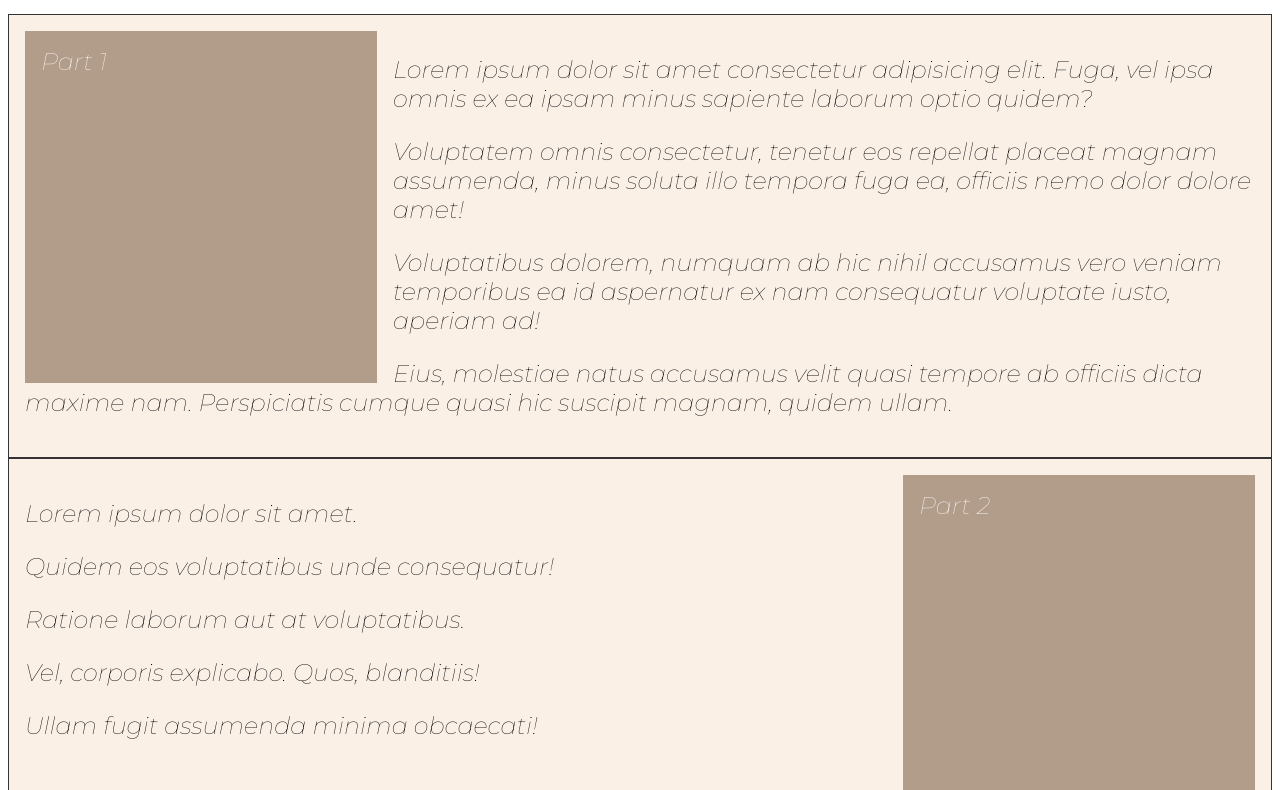
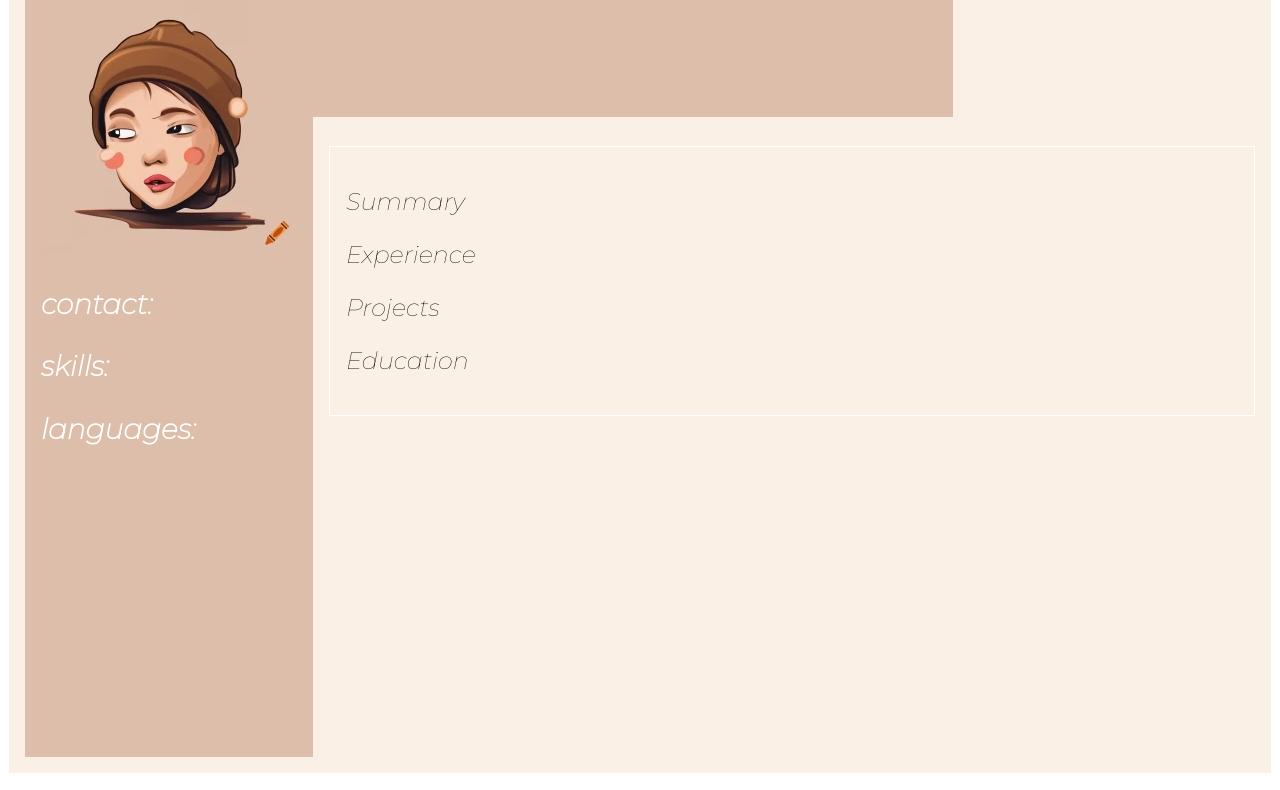
Before and after one commit to nargizxo/rsschool-cv, a plain HTML site: page index.html in a window 1280 px wide. Shown: the part 182-972 px from the top of the page. Drawn offline with Linux system fonts and the light colour scheme.

Commit message:
feat: change html css

```diff
--- a/index.html
+++ b/index.html
@@ -6,26 +6,29 @@
     <title>CV</title>
     <link rel="stylesheet" href="style.css">
     <h1>CV</h1>
-    <h2>Nargiz S.</h2>
 </head>
-
 <body>
     <section>
-    <div class="block left">Part 1</div>
-    <P>Lorem ipsum dolor sit amet consectetur adipisicing elit. Fuga, vel ipsa omnis ex ea ipsam minus sapiente laborum optio quidem?</P>
-    <P>Voluptatem omnis consectetur, tenetur eos repellat placeat magnam assumenda, minus soluta illo tempora fuga ea, officiis nemo dolor dolore amet!</P>
-    <P>Voluptatibus dolorem, numquam ab hic nihil accusamus vero veniam temporibus ea id aspernatur ex nam consequatur voluptate iusto, aperiam ad!</P>
-    <P>Eius, molestiae natus accusamus velit quasi tempore ab officiis dicta maxime nam. Perspiciatis cumque quasi hic suscipit magnam, quidem ullam.</P>
-</section>
-<section>
-    <div class="block right">Part 2</div>
-    <p>Lorem ipsum dolor sit amet.</p>
-    <p>Quidem eos voluptatibus unde consequatur!</p>
-    <p>Ratione laborum aut at voluptatibus.</p>
-    <p>Vel, corporis explicabo. Quos, blanditiis!</p>
-    <p>Ullam fugit assumenda minima obcaecati!</p>
+    <div class="block left">
+        <p>
+            <img
+            class="picture"
+            src="./pics/01.webp"
+            alt="loser" />
+        </p>
+        <p class="unit"><h3>contact:</h3></p>
+        <p class="unit"><h3>skills:</h3></p>
+        <p class="unit"><h3>languages:</h3></p>
+    </div>
+    <div class="block right"></div>
+    <br>
+    <section>
+    <p class="summary-txt">Summary</p>
+    <p class="experience-txt">Experience</p>
+    <p class="projects-txt">Projects</p>
+    <p class="education-txt">Education</p>
+    </section>
 </section>
 </body>
 </html>
-
 <!-- source: https://www.youtube.com/watch?v=QkvFxXqElQ4 (learning, code will be changed) -->
--- a/style.css
+++ b/style.css
@@ -6,30 +6,53 @@ body {
 }
 
 .block {
-	width: 25vw;
-	height: 25vw;
-	background-color: #B29D8B;
+	background-color: #ddbeab;
 	color: #fff;
 	padding: 1rem;
 }
 
 .left {
+	width: 20vw;
+	height: 60vw;
 	float: left;
 	margin-right: 1rem;
 }
 
 .right {
-	float: right;
-	margin-left: 1rem;
+	width: 70vw;
+	height: 10vw;
+	float: center;
+	margin-right: 1rem;
 }
 
 section {
 	background-color: #FAF0E6;
-	border: 1px solid #333;
+	border: 1px solid #FFFFFF;
 	padding: 1rem;
 	display: flow-root;
 }
 
-/* p {
-	margin-left: 10px;
-} */
+.unit {
+	text-decoration: underline #1e0403;
+	position: relative;
+	color: #111111; /*задаём цвет ссылки*/
+	cursor: pointer;
+	line-height: 1; /*задаём высоту строки*/
+	text-decoration: none; /*убираем подчёркивание*/
+}
+
+ unit:after {
+	display: block;
+	position: absolute;
+	left: 0; /*изменить на right:0;, чтобы изменить направление подчёркивания */
+	width: 0;/*задаём длинну линии до наведения курсора*/
+	height: 2px; /*задаём ширину линии*/
+	background-color: #00a650; /*задаём цвет линии*/
+	content: "";
+	transition: width 0.3s ease-out; /*задаём время анимации*/
+}
+
+unit:hover:after,
+unit:focus:after {
+	width: 100%; /*устанавливаем значение 100% чтобы ссылка подчёркивалась полностью*/
+}
```
Also changed, not shown: pics/01.webp (added).
